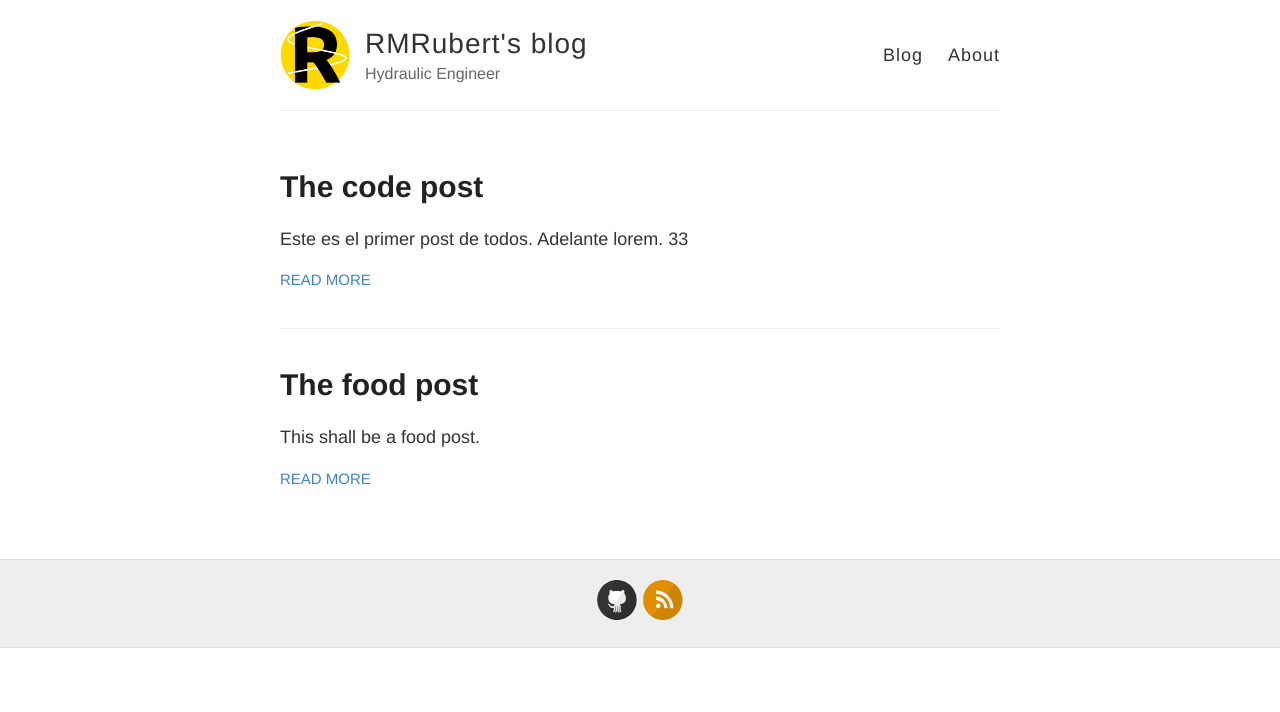
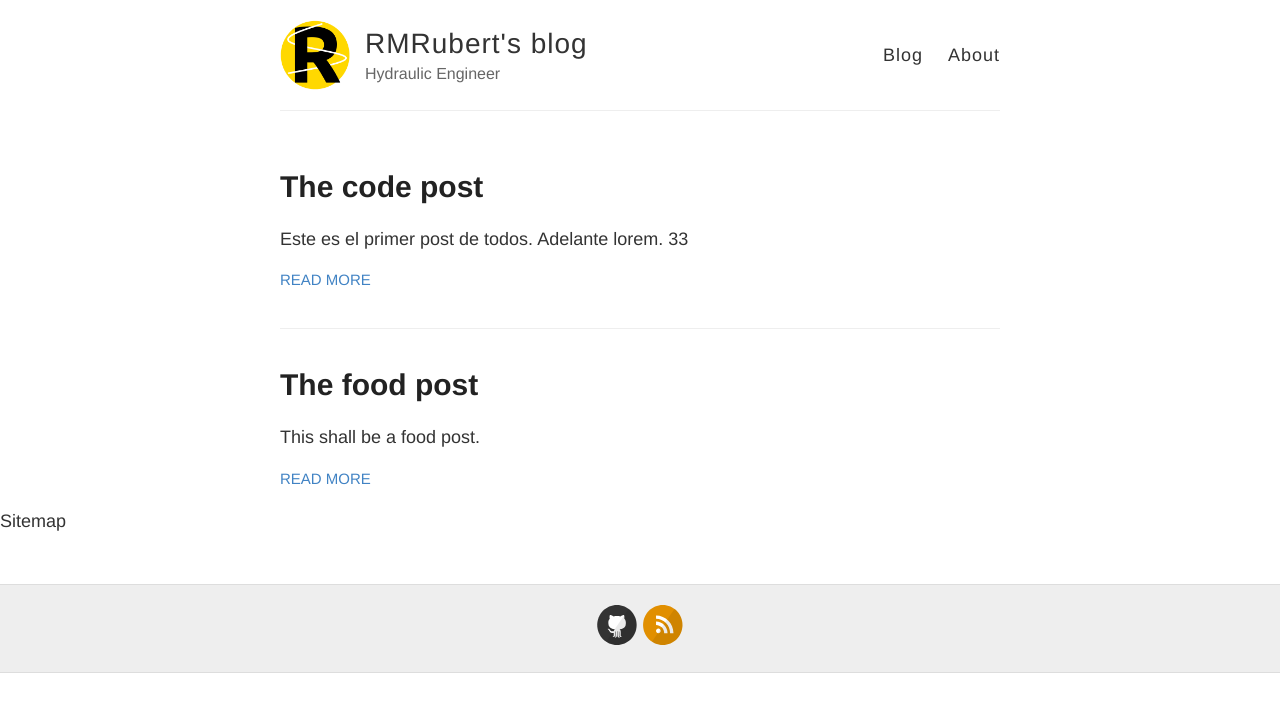
Before and after one commit to RMRubert/RMRubert.github.io, a Jekyll site: the page built from index.html, in a window 1280 px wide. Shown: the top 712 px of the page. Built offline with Jekyll 4.4.1, drawn with Linux system fonts in a browser that asks for light colours.

Commit message:
Update default.html

```diff
--- a/_layouts/default.html
+++ b/_layouts/default.html
@@ -38,6 +38,10 @@
       {{ content }}
     </div>
 
+	<div id="sitemap">
+		Sitemap
+	</div>
+
     <div class="wrapper-footer">
       <div class="container">
         <footer class="footer">
```
